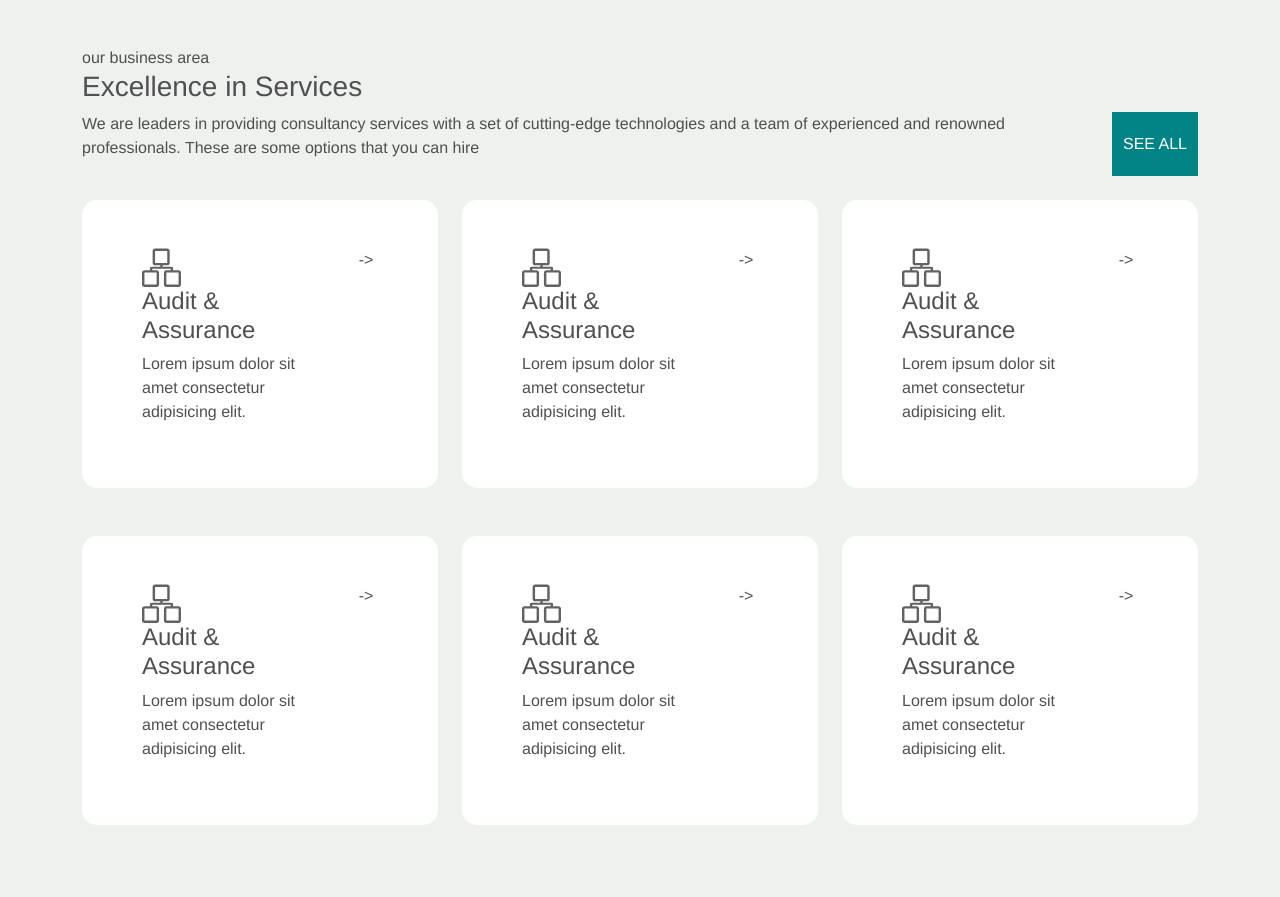
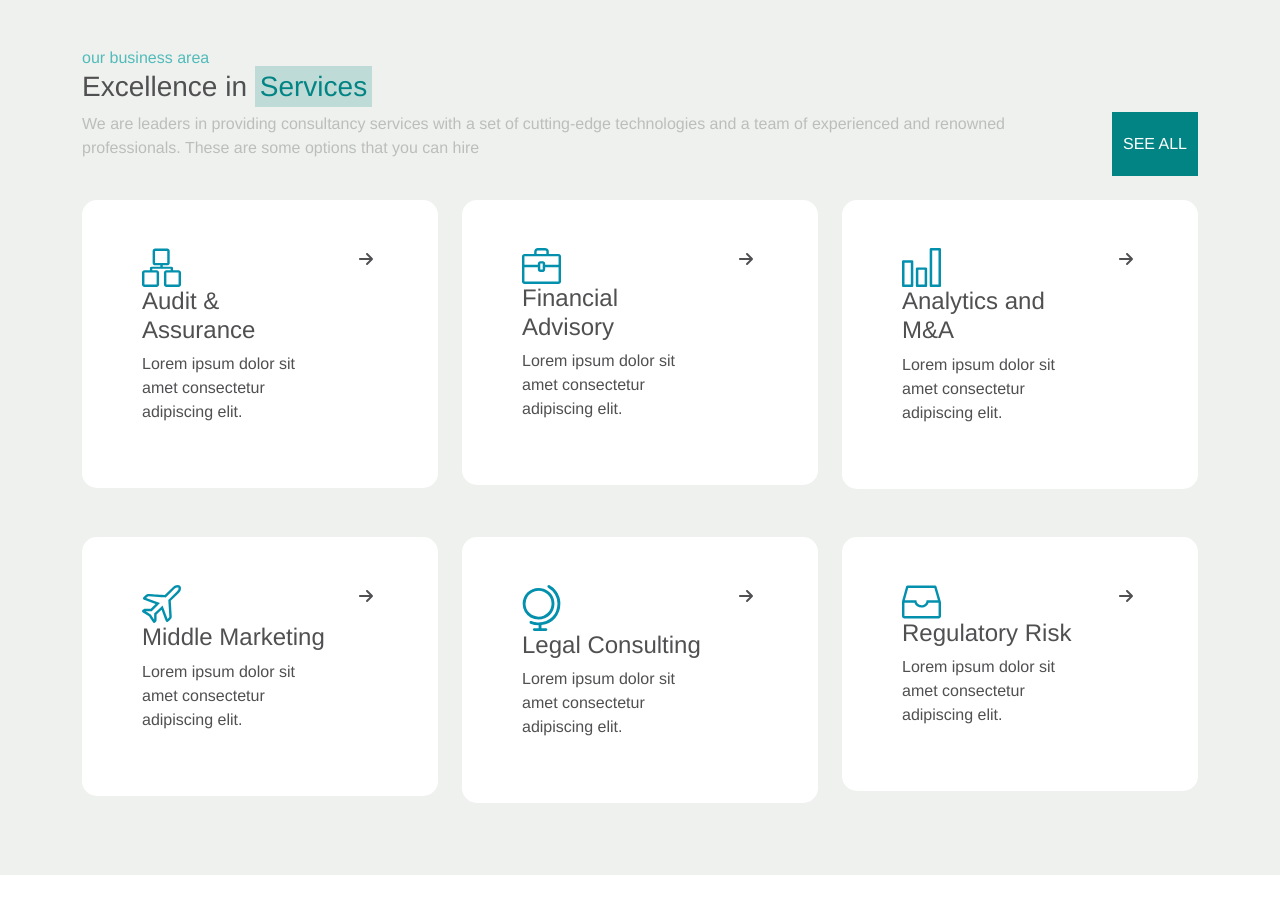
Before and after one commit to Difelice-e/proj-html-vuejs, a Vue app: page / in a window 1280 px wide. Shown: the part 908-1805 px from the top of the page. After the commit the page ends 1783 px from the top, so only its background shows below. Built offline with nearby package versions, Linux system fonts and the light colour scheme.

Commit message:
rese dinamiche navbar e sezione business area

```diff
--- a/src/App.vue
+++ b/src/App.vue
@@ -64,6 +64,18 @@ img {
   display: block;
 }
 
+a {
+  text-decoration: none;
+  color: currentColor;
+}
+
+.colored-span {
+  color: var(--bluelagoon);
+  background-color: rgba(#038484,0.2);
+  padding: 5px;
+}
+
+// bottoni
 .button {
   text-transform: uppercase;
   padding: 5px 10px;
@@ -81,4 +93,13 @@ img {
   color: var(--bluelagoon);
   background-color: transparent;
 }
+
+// testi
+.green-text {
+  color: var(--fountainblue);
+}
+
+.grey-text {
+  color: var(--pumice);;
+}
 </style>
--- a/src/components/BusinessArea.vue
+++ b/src/components/BusinessArea.vue
@@ -3,10 +3,10 @@
     <div class="container">
       <div class="row">
         <div class="col-12">
-          <span>our business area</span>
-          <h3>Excellence in <span>Services</span></h3>
+          <span class="green-text">our business area</span>
+          <h3>Excellence in <span class="colored-span">Services</span></h3>
           <div class="d-flex justify-content-between gap-3">
-            <p>
+            <p class="grey-text">
               We are leaders in providing consultancy services with a set of
               cutting-edge technologies and a team of experienced and renowned
               professionals. These are some options that you can hire
@@ -15,108 +15,18 @@
           </div>
         </div>
 
-        <div class="col-4 p-4">
+        <div class="col-4 p-4" v-for="(card, i) in cardInfo" :key="i">
           <div class="row business-card p-5">
-            <div class="col-10">
+            <div  class="col-10">
               <div>
-                <img src="../assets/svgs/svg-1.svg" class="card_image" alt="" />
-                <h4>Audit & Assurance</h4>
-                <p>Lorem ipsum dolor sit amet consectetur adipisicing elit.</p>
+                <img :src="card.img" class="card_image" alt="" />
+                <h4>{{card.title}}</h4>
+                <p>{{card.info}}</p>
               </div>
             </div>
             <div class="col-2">
               <div>
-                  ->
-              </div>
-
-            </div>
-          </div>
-        </div>
-
-        <div class="col-4 p-4">
-          <div class="row business-card p-5">
-            <div class="col-10">
-              <div>
-                <img src="../assets/svgs/svg-1.svg" class="card_image" alt="" />
-                <h4>Audit & Assurance</h4>
-                <p>Lorem ipsum dolor sit amet consectetur adipisicing elit.</p>
-              </div>
-            </div>
-            <div class="col-2">
-              <div>
-                  ->
-              </div>
-
-            </div>
-          </div>
-        </div>
-
-        <div class="col-4 p-4">
-          <div class="row business-card p-5">
-            <div class="col-10">
-              <div>
-                <img src="../assets/svgs/svg-1.svg" class="card_image" alt="" />
-                <h4>Audit & Assurance</h4>
-                <p>Lorem ipsum dolor sit amet consectetur adipisicing elit.</p>
-              </div>
-            </div>
-            <div class="col-2">
-              <div>
-                  ->
-              </div>
-
-            </div>
-          </div>
-        </div>
-
-        <div class="col-4 p-4">
-          <div class="row business-card p-5">
-            <div class="col-10">
-              <div>
-                <img src="../assets/svgs/svg-1.svg" class="card_image" alt="" />
-                <h4>Audit & Assurance</h4>
-                <p>Lorem ipsum dolor sit amet consectetur adipisicing elit.</p>
-              </div>
-            </div>
-            <div class="col-2">
-              <div>
-                  ->
-              </div>
-
-            </div>
-          </div>
-        </div>
-
-        <div class="col-4 p-4">
-          <div class="row business-card p-5">
-            <div class="col-10">
-              <div>
-                <img src="../assets/svgs/svg-1.svg" class="card_image" alt="" />
-                <h4>Audit & Assurance</h4>
-                <p>Lorem ipsum dolor sit amet consectetur adipisicing elit.</p>
-              </div>
-            </div>
-            <div class="col-2">
-              <div>
-                  ->
-              </div>
-
-            </div>
-          </div>
-        </div>
-
-        <div class="col-4 p-4">
-          <div class="row business-card p-5">
-            <div class="col-10">
-              <div>
-                <img src="../assets/svgs/svg-1.svg" class="card_image" alt="" />
-                <h4>Audit & Assurance</h4>
-                <p>Lorem ipsum dolor sit amet consectetur adipisicing elit.</p>
-              </div>
-            </div>
-            <div class="col-2">
-              <div>
-                  ->
+                  <font-awesome-icon icon="fa-solid fa-arrow-right" />
               </div>
 
             </div>
@@ -128,7 +38,44 @@
 </template>
 
 <script>
-export default {};
+export default {
+  data() {
+    return {
+      cardInfo: [
+        {
+          title: 'Audit & Assurance',
+          info: 'Lorem ipsum dolor sit amet consectetur adipiscing elit.',
+          img: require('../assets/svgs/svg-1.svg')
+        },
+        {
+          title: 'Financial Advisory',
+          info: 'Lorem ipsum dolor sit amet consectetur adipiscing elit.',
+          img: require('../assets/svgs/svg-2.svg')
+        },
+        {
+          title: 'Analytics and M&A',
+          info: 'Lorem ipsum dolor sit amet consectetur adipiscing elit.',
+          img: require('../assets/svgs/svg-3.svg')
+        },
+        {
+          title: 'Middle Marketing',
+          info: 'Lorem ipsum dolor sit amet consectetur adipiscing elit.',
+          img: require('../assets/svgs/svg-4.svg')
+        },
+        {
+          title: 'Legal Consulting',
+          info: 'Lorem ipsum dolor sit amet consectetur adipiscing elit.',
+          img: require('../assets/svgs/svg-5.svg')
+        },
+        {
+          title: 'Regulatory Risk',
+          info: 'Lorem ipsum dolor sit amet consectetur adipiscing elit.',
+          img: require('../assets/svgs/svg-6.svg')
+        },
+      ]
+    }
+  }
+};
 </script>
 
 <style lang="scss" scoped>
@@ -141,6 +88,7 @@ export default {};
 
     .card_image {
       width: 20%;
+      filter: invert(31%) sepia(92%) saturate(4156%) hue-rotate(165deg) brightness(92%) contrast(98%)
     }
   }
 }
--- a/src/components/MainHeader.vue
+++ b/src/components/MainHeader.vue
@@ -2,8 +2,11 @@
   <header class="py-2">
       <div class="container">
         <div class="row align-items-center">
+          <!-- colonna di sinistra  -->
           <div class="col"><font-awesome-icon icon="fa-solid fa-clock" /> Open Hours: Mon - Sat - 9:00 - 18:00</div>
-          <div class="col d-flex gap-3">
+
+          <!-- colonna di destra  -->
+          <div class="col d-flex gap-3 justify-content-end">
             <ul class="contact">
               <li><font-awesome-icon icon="fa-solid fa-phone" /> +1 (305) 1234-5678</li>
               <li><font-awesome-icon icon="fa-solid fa-envelope" /> hello@example.com</li>
--- a/src/components/MainJumbo.vue
+++ b/src/components/MainJumbo.vue
@@ -1,11 +1,13 @@
 <template>
   <section class="jumbotron d-flex align-items-center">
       <div class="container-fluid">
+          <!-- navbar in absolute  -->
           <MainNavbar />
           <div class="row justify-content-center">
+              <!-- zona centrale del jumbo  -->
               <div class="col-3 text-center">
-                  <h1 class="jumbo-title mb-3">Ready <span>Team</span></h1>
-                  <p class="jumbo-info mb-4">No matter what your company needs, we will be ready to assist you in the best possible way.</p>
+                  <h1 class="jumbo-title mb-3">Ready <span class="colored-span">Team</span></h1>
+                  <p class="jumbo-info grey-text mb-4">No matter what your company needs, we will be ready to assist you in the best possible way.</p>
                   <div class="d-flex justify-content-center gap-3">
                       <button class="button primary-button">get in touch</button>
                       <button class="button outline-button">read more</button>
@@ -40,14 +42,10 @@ export default {
 
         .jumbo-title {
 
-            span {
-                color: var(--bluelagoon);
-                background-color: var(--seanymph);
-            }
+
         }
 
         .jumbo-info {
-            color: var(--masala);
             font-size: 0.8rem;
         }
     }
--- a/src/components/MainNavbar.vue
+++ b/src/components/MainNavbar.vue
@@ -2,16 +2,17 @@
   <nav>
     <div class="container">
       <div class="row d-flex align-items-center">
+        <!-- colonna di sinistra con logo -->
         <div class="col">
           <img src="../assets/svgs/svg-7.svg" class="logo mb-3" alt="" />
         </div>
+
+        <!-- colonna di destra con link  -->
         <div class="col">
           <ul class="d-flex align-items-center gap-2">
-            <li>Home</li>
-            <li>Services</li>
-            <li>About</li>
-            <li>Projects</li>
-            <li>Results</li>
+            <!-- link dinamici  -->
+            <li v-for="(link, i) in navLinks" :key="i"><a :href="link.href">{{link.name}}</a></li>
+            <!-- bottone statico -->
             <li>
               <button class="button primary-button">get in touch</button>
             </li>
@@ -23,7 +24,34 @@
 </template>
 
 <script>
-export default {};
+export default {
+  data() {
+    return {
+      navLinks: [
+        {
+          name: 'Home',
+          href: '#',
+        },
+        {
+          name: 'Services',
+          href: '#',
+        },
+        {
+          name: 'About',
+          href: '#',
+        },
+        {
+          name: 'Projects',
+          href: '#',
+        },
+        {
+          name: 'Results',
+          href: '#',
+        },
+      ]
+    }
+  }
+};
 </script>
 
 <style lang="scss" scoped>
@@ -41,6 +69,11 @@ nav {
   ul {
     list-style: none;
     text-transform: uppercase;
+
+  a {
+    text-decoration: none;
+    color: currentColor;
+  }
   }
 }
 </style>
--- a/src/main.js
+++ b/src/main.js
@@ -15,12 +15,13 @@ import { faEnvelope } from '@fortawesome/free-solid-svg-icons'
 import { faTwitter } from '@fortawesome/free-brands-svg-icons'
 import { faFacebookF } from '@fortawesome/free-brands-svg-icons'
 import { faLinkedinIn } from '@fortawesome/free-brands-svg-icons'
+import { faArrowRight } from '@fortawesome/free-solid-svg-icons'
 
 /* import font awesome icon component */
 import { FontAwesomeIcon } from '@fortawesome/vue-fontawesome'
 
 /* add icons to the library */
-library.add(faClock, faPhone, faEnvelope, faTwitter, faFacebookF, faLinkedinIn)
+library.add(faClock, faPhone, faEnvelope, faTwitter, faFacebookF, faLinkedinIn, faArrowRight)
 
 /* add font awesome icon component */
 Vue.component('font-awesome-icon', FontAwesomeIcon)
```
